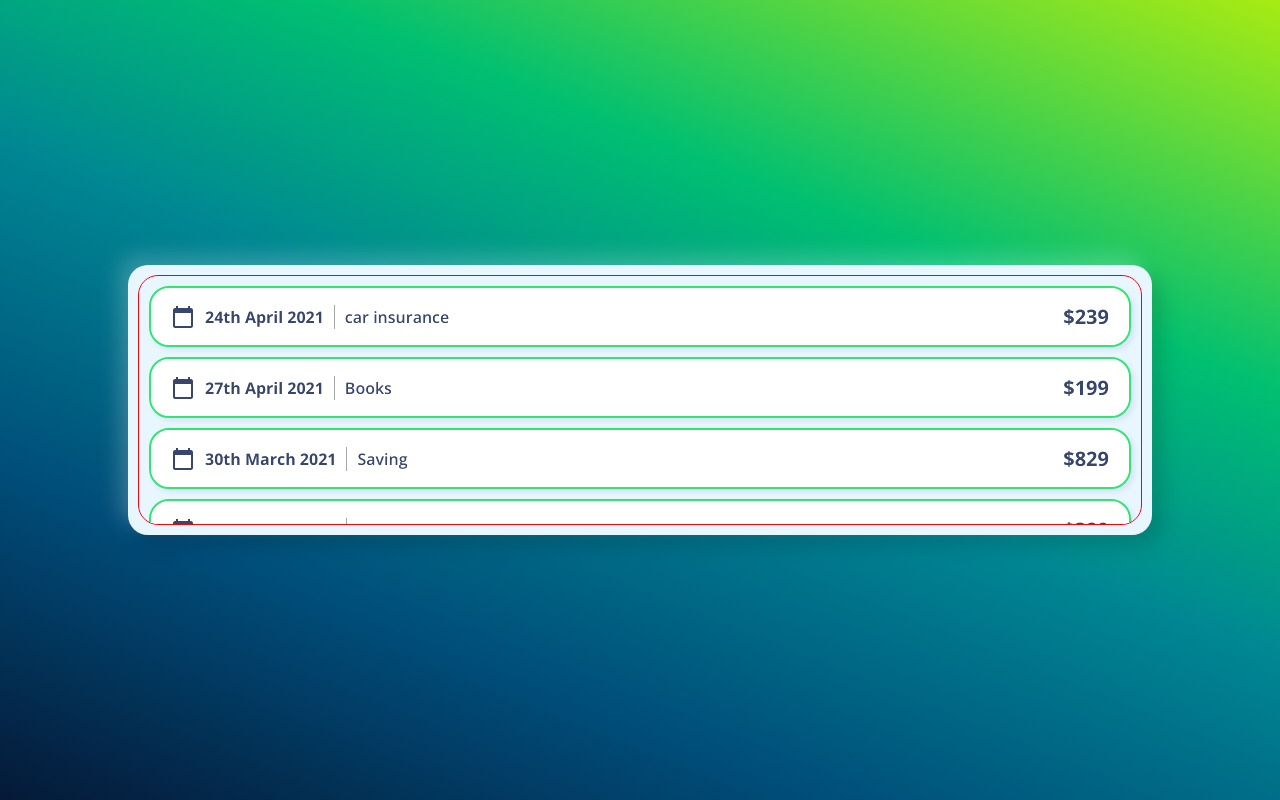
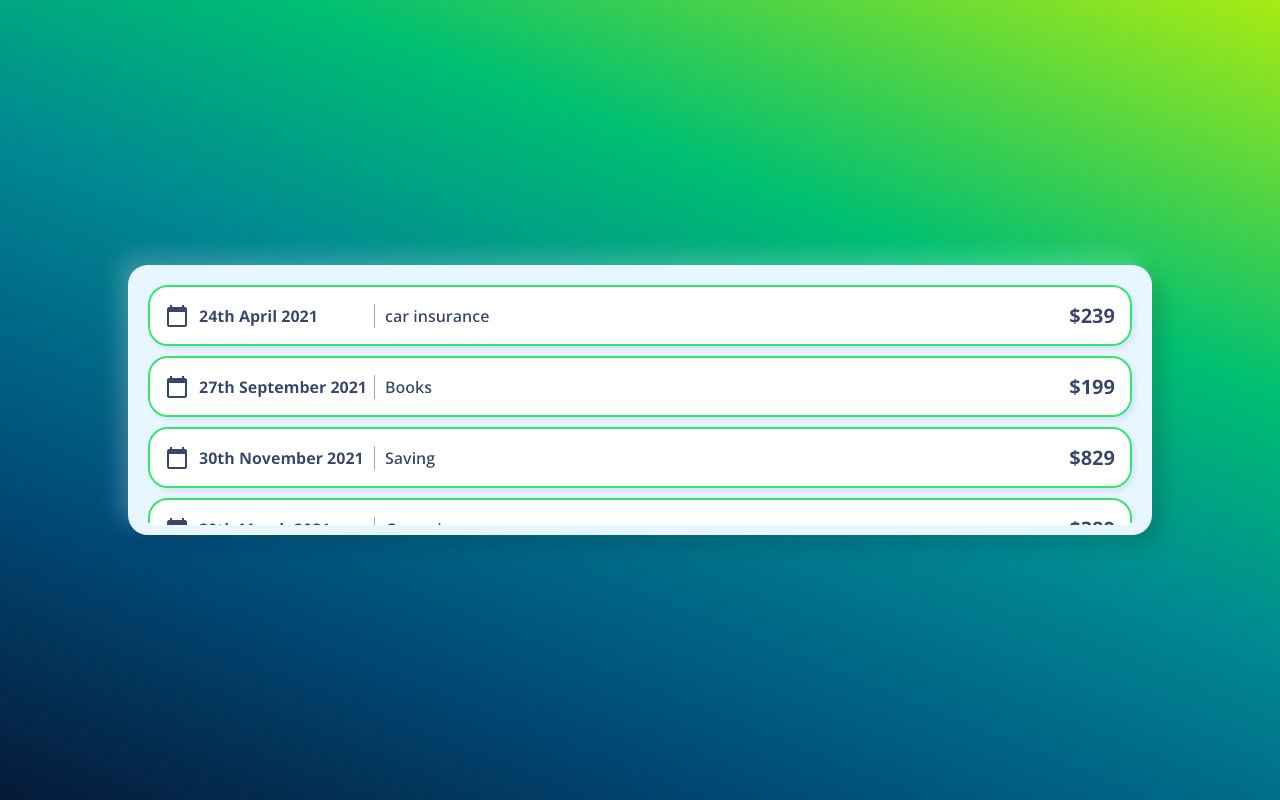
Before and after one commit to Mahyarnafisi/monthly-cost, a React (Create React App) app: page / in a window 1280 px wide. Built offline with nearby package versions, Linux system fonts and the light colour scheme.

Commit message:
fix style in index.csss

```diff
--- a/src/App.js
+++ b/src/App.js
@@ -6,8 +6,8 @@ function App() {
   // Dummy data list
   const expense = [
     { id: 1, title: "car insurance", date: "24th April 2021", amount: 239 },
-    { id: 1, title: "Books", date: "27th April 2021", amount: 199 },
-    { id: 1, title: "Saving", date: "30th March 2021", amount: 829 },
+    { id: 1, title: "Books", date: "27th September 2021", amount: 199 },
+    { id: 1, title: "Saving", date: "30th November 2021", amount: 829 },
     { id: 1, title: "Groceries", date: "29th March 2021", amount: 389 },
   ];
   //
--- a/src/index.css
+++ b/src/index.css
@@ -2,8 +2,8 @@
 ::after,
 ::before {
   margin: 0;
+  padding: 0;
   box-sizing: border-box;
-  padding: 0;
 }
 
 :root {
--- a/src/style/ExpenseItem.css
+++ b/src/style/ExpenseItem.css
@@ -1,8 +1,8 @@
 .expense-item {
   width: 100%;
-  padding: 1.5rem 2rem;
+  padding: 1.5rem 1.5rem;
   display: grid;
-  grid-template-columns: max-content 1fr min-content;
+  grid-template-columns: 21rem 1fr min-content;
   font-size: var(--fs-s);
   color: var(--color-text-black);
   font-weight: var(--fw-semibold);
--- a/src/style/ExpenseItemDate.css
+++ b/src/style/ExpenseItemDate.css
@@ -1,10 +1,10 @@
 .expense-item__date {
   border-right: 1px solid #999999;
-  padding-right: 1rem;
+  /* padding-right: 1rem; */
   font-weight: var(--fw-bold);
   display: flex;
   align-items: center;
-  justify-content: center;
+  justify-content: flex-start;
 
   gap: 1rem;
   color: var(--color-primary-shade-1);
--- a/src/style/Expenses.css
+++ b/src/style/Expenses.css
@@ -1,7 +1,7 @@
 .expenses {
   width: 100%;
   height: 25rem;
-  border: 1px solid red;
+  /* border: 1px solid red; */
   padding: 1rem;
   border-radius: 2rem;
   overflow-y: scroll;
```
